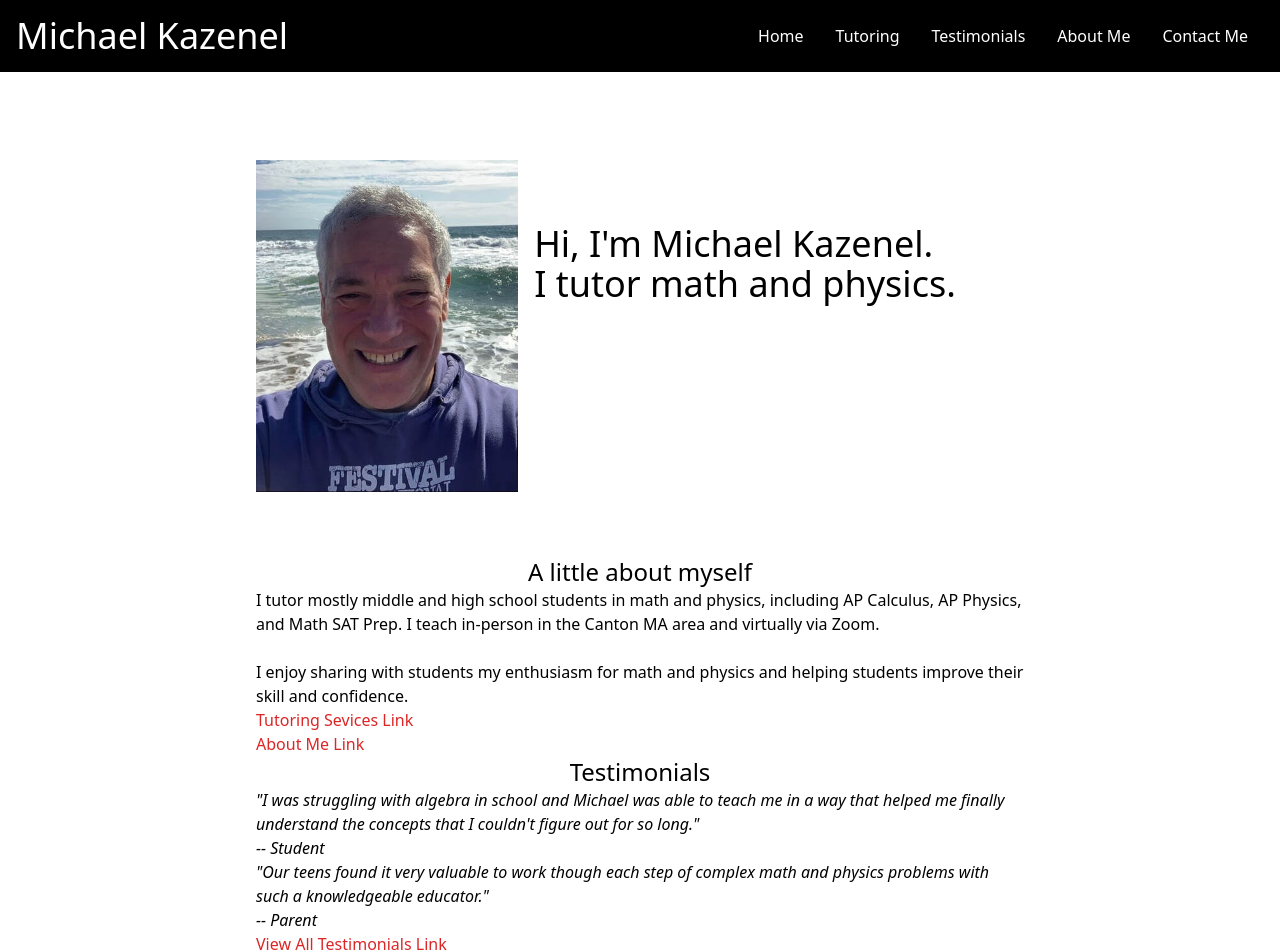
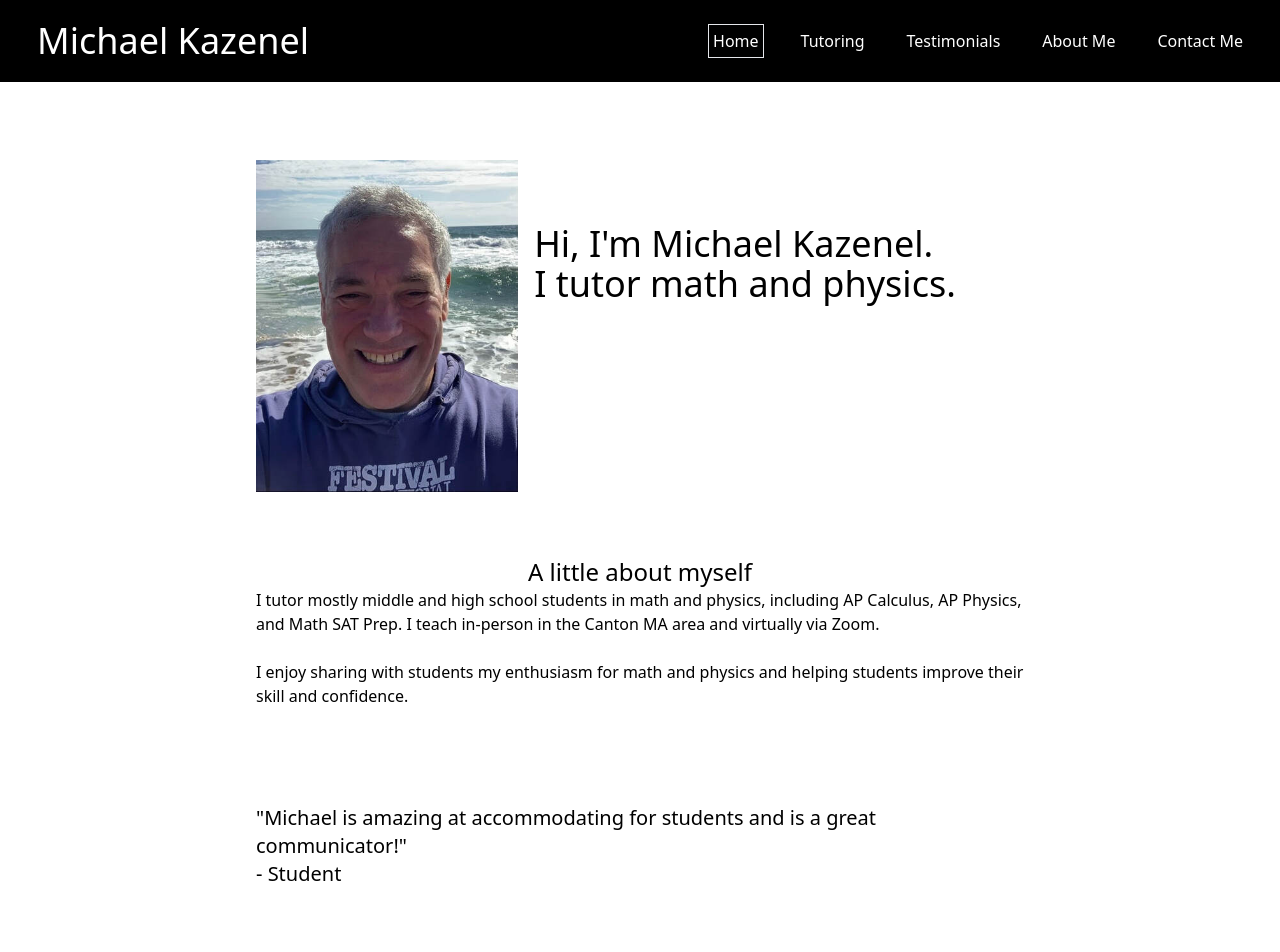
Before and after one commit to robert-bl/mkazenel_tutoring, a React (Create React App) app: page / in a window 1280 px wide. Shown: the top 952 px of the page. Built offline with nearby package versions, Linux system fonts and the light colour scheme.

Commit message:
added quote carousel

```diff
--- a/src/App.js
+++ b/src/App.js
@@ -1,9 +1,9 @@
-
 import { Main } from "./components/pages/Main";
 import { NavBar } from "./components/navigation/NavBar";
 
 
 function App() {
+
   return (
     <div className="App">
       <NavBar />
--- /dev/null
+++ b/src/components/carousel/QuoteCard.jsx
@@ -0,0 +1,13 @@
+
+
+export function QuoteCard ({quote, relation, index, ind})  {
+
+    let quoteStyle = `${index === ind ? 'text-xl' : 'hidden'}`
+
+    return (
+            <div className={quoteStyle}>
+                {quote}
+                {relation}
+            </div>
+    )
+}
--- /dev/null
+++ b/src/components/carousel/QuoteCarousel.jsx
@@ -0,0 +1,30 @@
+import { useEffect, useState } from "react"
+
+import { QuoteCard } from "./QuoteCard"
+import { testimonialsContent } from "../../content/testimonials"
+
+
+export function QuoteCarousel () {
+
+    const [ind, setInd] = useState(0)
+
+    useEffect(() => {
+        const qiInterval = setInterval(() => {
+            setInd((x) => {return x < testimonialsContent.length - 1 ? x + 1 : 0})
+        }, 5000)
+
+        return () => {
+        clearInterval(qiInterval)
+        }
+    }, [])
+
+    return (
+        <div className='my-24 h-48 w-full'>
+            <div className=''>
+                {testimonialsContent.map((content, i) => (
+                    <QuoteCard key={i} index={i} ind={ind} quote={content.quote} relation={content.relation}/>
+                ))}
+            </div>
+        </div>
+    )
+}
--- a/src/components/navigation/NavBar.jsx
+++ b/src/components/navigation/NavBar.jsx
@@ -1,43 +1,42 @@
 import { useState, useEffect } from 'react';
+import { useLocation } from "react-router-dom";
 import { NavButton } from './NavButton';
 
 
 export function NavBar () {
 
     const [navScrolled, setNavScrolled] = useState(false)
-    const [page, setPage] = useState('/')
+    const [activePage, setActivePage] = useState('/')
+    const location = useLocation()
+
+    useEffect(() => {
+        setActivePage(location.pathname)
+    }, [location])
 
     const changeBackground = () => {
         window.scrollY > 80 ? setNavScrolled(true) : setNavScrolled(false)
     }
 
-    const changePage = () => {
-        console.log(window.location.pathname)
-        // window.location.pathname !== page ? setPage(window.location.pathname) : null
-    }
 
     useEffect(() => {
         window.addEventListener('scroll', changeBackground)
         return () => window.removeEventListener('scroll', changeBackground)
     },[])
 
-    useEffect(() => {
-        window.addEventListener('popstate', changePage)
-        return () => window.removeEventListener('popstate', changePage)
-    }, [])
 
-
-    let navStyling = `flex justify-between fixed top-0 w-screen ${navScrolled === true ? 'text-black' : 'text-white'} ${navScrolled === true ? 'bg-white' : 'bg-black'} transition-colors duration-1000 p-4 z-10`
+    let navStyling = `flex justify-between fixed top-0 w-screen ${navScrolled === true ? 'text-black border-black bg-white' : 'text-white border-white bg-black'} transition-colors duration-1000 p-4 z-10`
 
     return (
         <div className={navStyling}>
-            <div className='text-4xl'>Michael Kazenel</div>
-            <div className='flex justify-between'>
-                <NavButton name='Home' linkUrl='/'/>
-                <NavButton name='Tutoring' linkUrl='/tutoring'/>
-                <NavButton name='Testimonials' linkUrl='/testimonials'/>
-                <NavButton name='About Me' linkUrl='/about-me'/>
-                <NavButton name='Contact Me' linkUrl='/contact'/>
+            <div className='text-4xl'>
+                <NavButton name='Michael Kazenel' linkUrl='/' activePage={null}/>
+            </div>
+            <div className='flex justify-between box-border'>
+                <NavButton name='Home' linkUrl='/' activePage={activePage}/>
+                <NavButton name='Tutoring' linkUrl='/tutoring' activePage={activePage}/>
+                <NavButton name='Testimonials' linkUrl='/testimonials' activePage={activePage}/>
+                <NavButton name='About Me' linkUrl='/about-me' activePage={activePage}/>
+                <NavButton name='Contact Me' linkUrl='/contact' activePage={activePage}/>
             </div>
         </div>
     );
--- a/src/components/navigation/NavButton.jsx
+++ b/src/components/navigation/NavButton.jsx
@@ -1,10 +1,12 @@
 import { useEffect } from 'react';
 import { Link } from 'react-router-dom';
 
-export function NavButton ({ name, linkUrl }) {
+export function NavButton ({ name, linkUrl, activePage }) {
+
+    let buttonStyle = `mx-4 p-1 my-auto hover:text-gray-400 duration-300 border ${linkUrl === activePage ? 'border-inherit' : 'border-transparent'}`
 
     return (
-        <div className='mx-4 my-auto '>
+        <div className={buttonStyle}>
             <Link to={linkUrl}>{name}</Link>
         </div>
     );
--- a/src/components/pages/Home.jsx
+++ b/src/components/pages/Home.jsx
@@ -1,4 +1,6 @@
 import { Header } from "../header/Header";
+import { QuoteCarousel } from "../carousel/QuoteCarousel";
+
 
 export function Home () {
     return (
@@ -9,7 +11,12 @@ export function Home () {
                 <div>I tutor mostly middle and high school students in math and physics, including AP Calculus, AP Physics, and Math SAT Prep. I teach in-person in the Canton MA area and virtually via Zoom.
                 <br></br>
                 <br></br>
-                I enjoy sharing with students my enthusiasm for math and physics and helping students improve their skill and confidence.</div>
+                I enjoy sharing with students my enthusiasm for math and physics and helping students improve their skill and confidence.
+                </div>
+
+                <QuoteCarousel />
+
+
                 <div className='text-red-600'>Tutoring Sevices Link</div>
                 <div className='text-red-600'>About Me Link</div>
                 <div className='text-2xl text-center'>Testimonials</div>
--- a/src/content/testimonials.js
+++ b/src/content/testimonials.js
@@ -1,6 +1,6 @@
 export const testimonialsContent = [
     {
-        quote: <div>"Michael took the time to go through each step with me."`</div>,
+        quote: <div>"Michael took the time to go through each step with me."</div>,
         text: <div>"I was struggling a lot with algebra in school and Michael was able to teach me in a way that helped me finally understand the concepts that I couldn't figure out for so long. Michael took the time to go through each step with me until I knew how to do it on my own.
         <br/><br/>
         One of the things that stuck most with me is when we were doing ellipses and Michael compared them to the Whispering Gallery in Chicago. The connection between the two helped me deepen my understanding of ellipses and helped my brain conceptualize a topic that was once impossible for me to understand."</div>,
```
